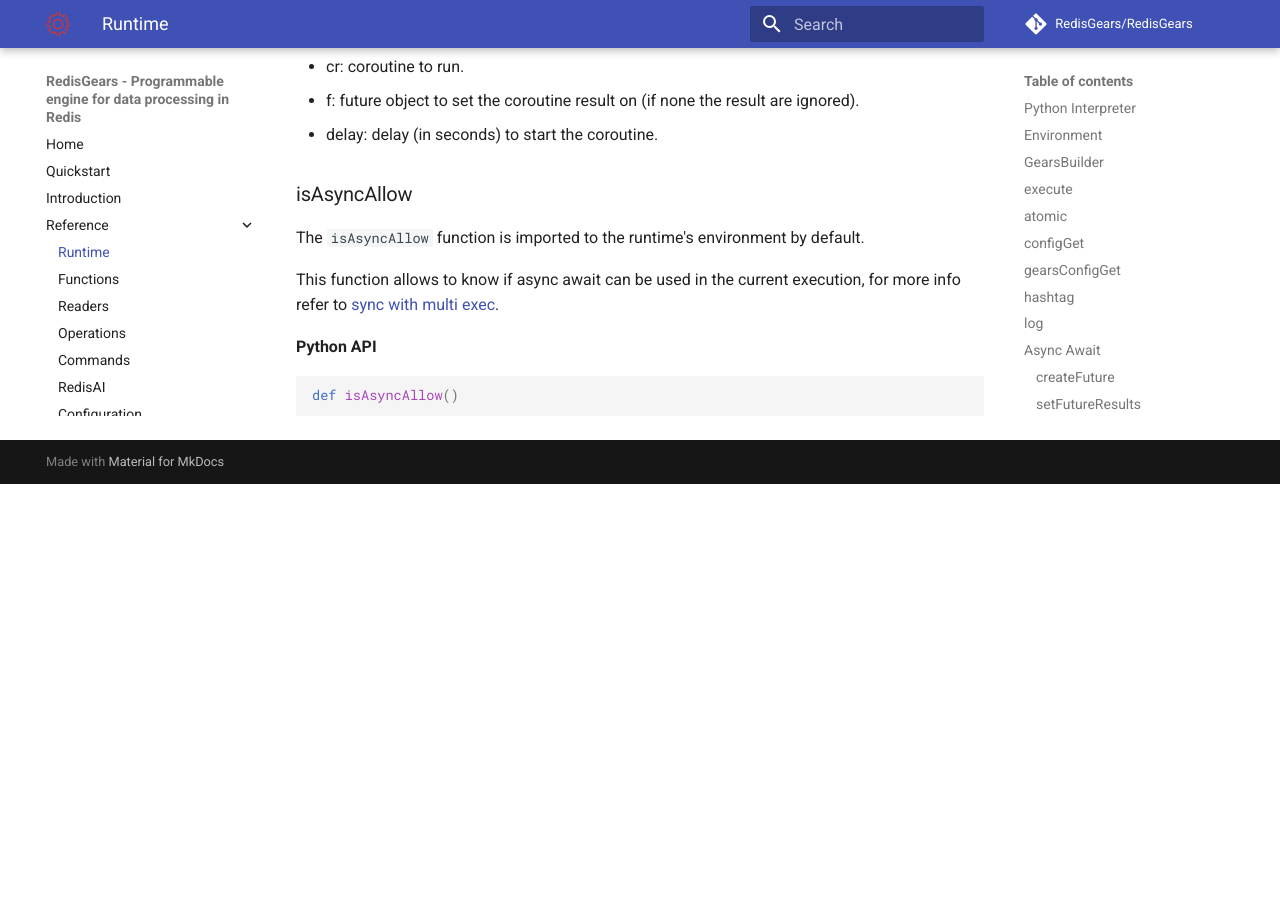
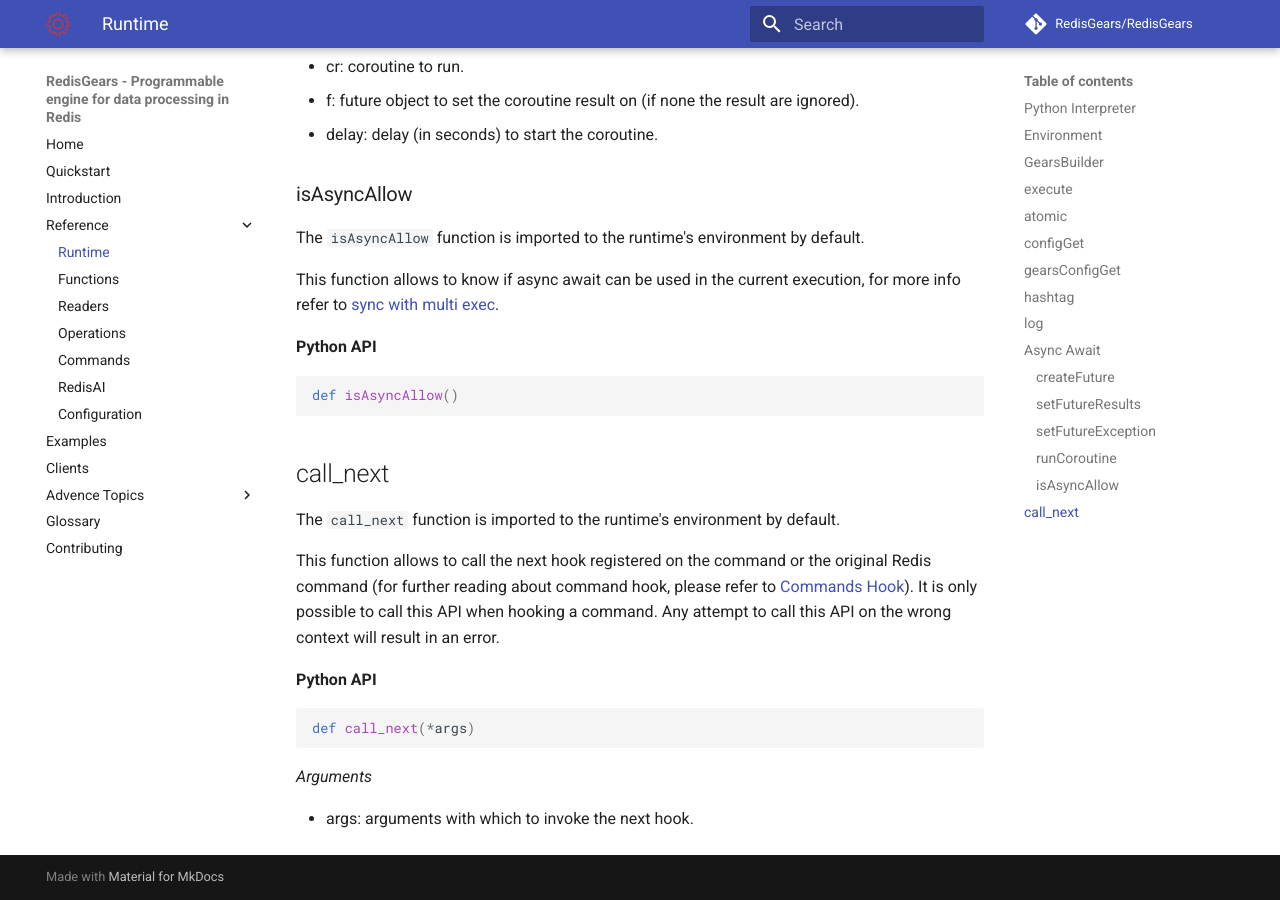
Before and after one commit to RedisGears/RedisGears, an MkDocs documentation site: the page built from docs/runtime.md, in a window 1280 px wide and 900 px high, scrolled down 5373 px. Built offline with MkDocs 1.6.1 and Material for MkDocs 9.7.7, drawn with Linux system fonts in a browser that asks for light colours; comment, search, counter and statistics services are not loaded; before the commit the page ends 5857 px from its top, so only the background shows below that.

Commit message:
document command hook

````diff
--- a/docs/runtime.md
+++ b/docs/runtime.md
@@ -232,3 +232,18 @@ This function allows to know if async await can be used in the current execution
 ```python
 def isAsyncAllow()
 ```
+
+## call_next
+The `call_next` function is imported to the runtime's environment by default.
+
+This function allows to call the next hook registered on the command or the original Redis command (for further reading about command hook, please refer to [Commands Hook](commands_hook.md)). It is only possible to call this API when hooking a command. Any attempt to call this API on the wrong context will result in an error.
+
+**Python API**
+
+```python
+def call_next(*args)
+```
+
+_Arguments_
+
+* args: arguments with which to invoke the next hook.
--- /dev/null
+++ b/docs/snippets/command_hook/command_hook-000.py
@@ -0,0 +1,6 @@
+def my_hset(r):
+    t = str(execute('time')[0])
+    new_args = r[1:] + ['_last_modified_', t]
+    return call_next(*new_args)
+
+GB('CommandReader').map(my_hset).register(hook='hset', mode='sync')
--- /dev/null
+++ b/docs/snippets/command_hook/command_hook-001.py
@@ -0,0 +1,5 @@
+def my_hset(r):
+    execute('hincrby', r[1], '_times_modified_', 1)
+    return call_next(*r[1:])
+
+GB('CommandReader').map(my_hset).register(hook='hset', mode='sync')
--- /dev/null
+++ b/docs/snippets/command_hook/command_hook-002.py
@@ -0,0 +1,6 @@
+def my_hset(r):
+    t = str(execute('time')[0])
+    new_args = r[1:] + ['_last_modified_', t]
+    return call_next(*new_args)
+
+GB('CommandReader').map(my_hset).register(hook='hset', keyprefix='person', mode='sync')
--- a/mkdocs.yml
+++ b/mkdocs.yml
@@ -40,9 +40,10 @@ nav:
     - 'Configuration': 'configuration.md'
   - 'Examples': 'examples.md'
   - 'Clients': 'clients.md'
-  - 'Design':
+  - 'Advence Topics':
     - 'Isolation Technics': 'isolation.md'
     - 'Async Await Advance Topics': 'async_await_advance_topics.md'
+    - 'Commands Hook': 'commands_hook.md'
   - 'Glossary': 'glossary.md'
   - 'Contributing': 'contrib.md'
 
````
Also changed, not shown: docs/async_await_advance_topics.md (+1 -1 lines), docs/commands_hook.md (added, +88 -0 lines), docs/intro.md (+3 -0 lines), docs/readers.md (+6 -1 lines), 3 other files.
